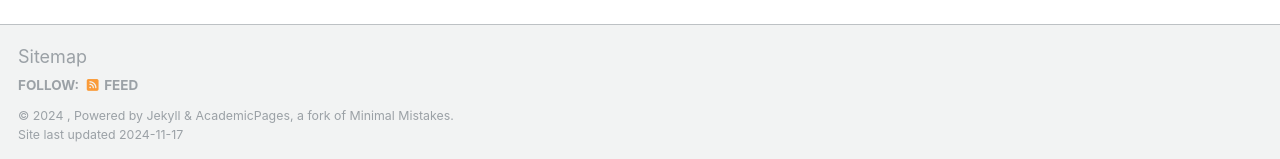
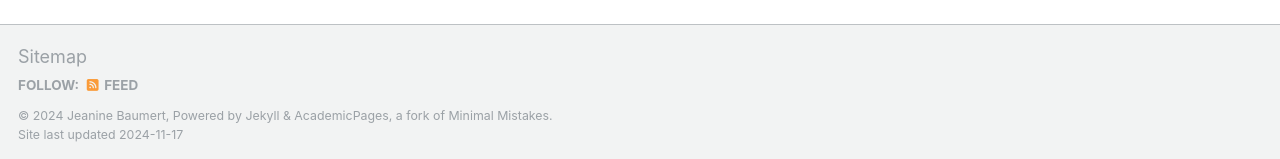
Before and after one commit to jeaninebaumert/jeaninebaumert.github.io, a Jekyll site: the page built from _pages/about.md, in a window 1280 px wide and 900 px high, scrolled down 2643 px. Shown: the part 738-897 px from the top of the window. Built offline with Jekyll 4.4.1, drawn with Linux system fonts in a browser that asks for light colours.

Commit message:
Update _config.yml

```diff
--- a/_config.yml
+++ b/_config.yml
@@ -10,7 +10,7 @@
 locale                   : "en-US"
 title                    : ""
 title_separator          : "-"
-name                     : &name ""
+name                     : &name "Jeanine Baumert"
 description              : &description "Research Associate"
 url                      : https://jeaninebaumert.github.io # the base hostname & protocol for your site e.g. "https://[your GitHub username].github.io"
 baseurl                  : "" # the subpath of your site, e.g. "/blog"
```
